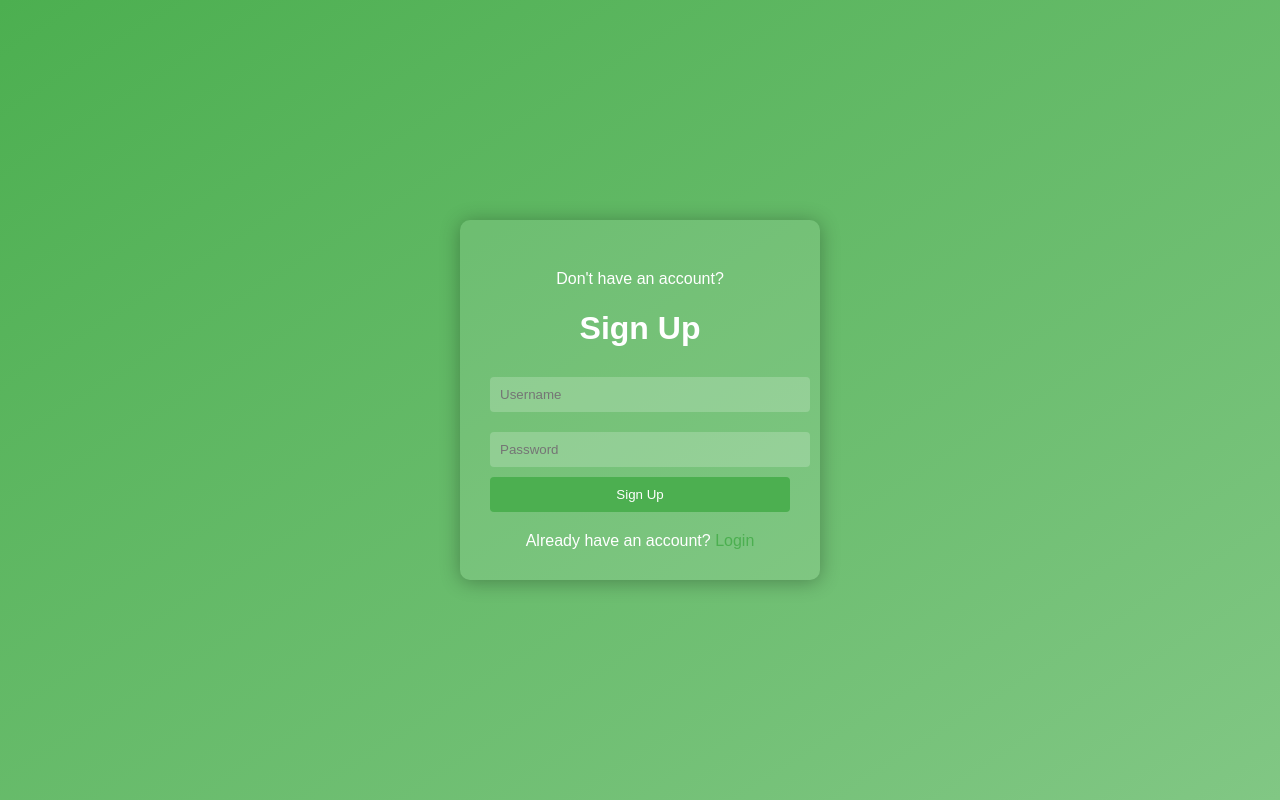
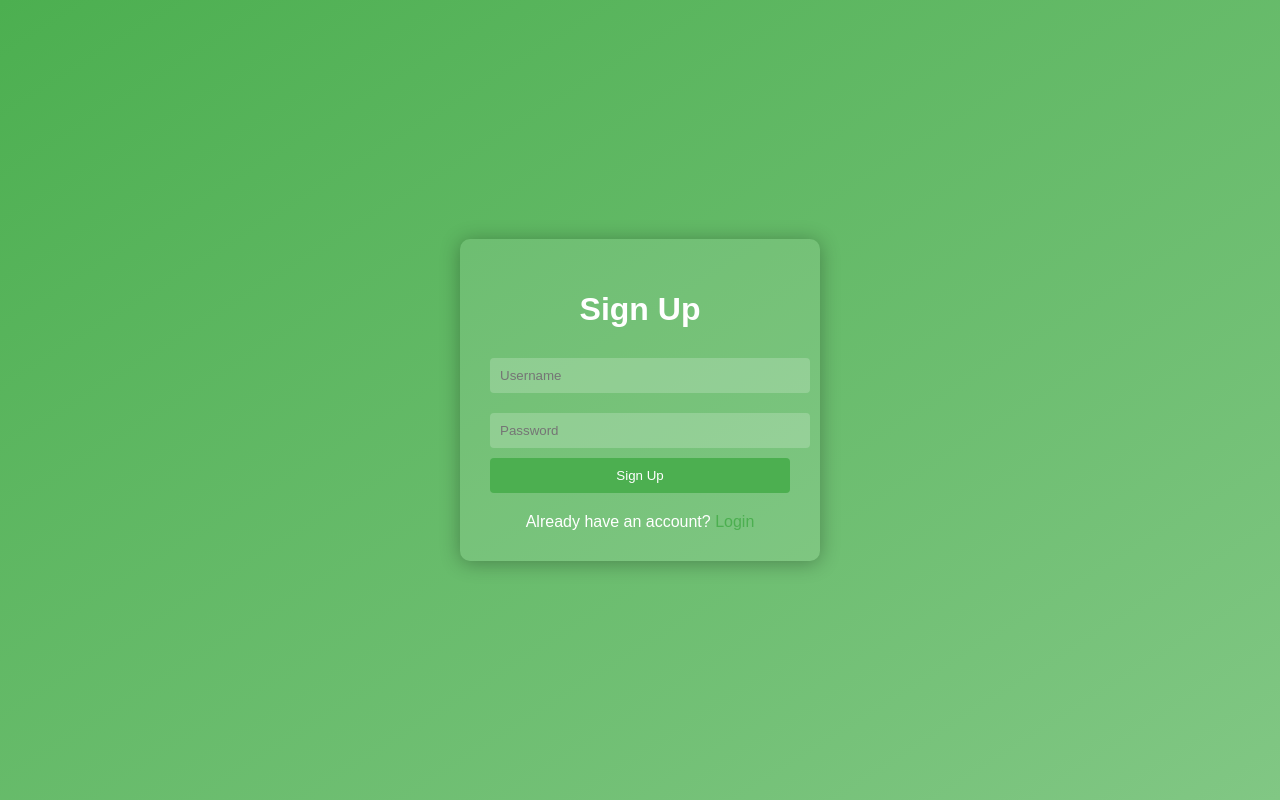
Before and after one commit to idkwhatiamdoingwithmylife/mynet, a plain HTML site: page login.html in a window 1280 px wide. Both pictures are taken after a click on the element "Sign Up". Drawn offline with Linux system fonts and the light colour scheme.

Commit message:
Update login.html

```diff
--- a/login.html
+++ b/login.html
@@ -65,7 +65,7 @@
             <input type="password" id="loginPassword" placeholder="Password" required>
             <button type="submit">Login</button>
         </form>
-        <div class="toggle">Don't have an account? <span id="toggleSignup" style="color: #4CAF50;">Sign Up</span></div>
+        <div class="toggle" id="signupToggle">Don't have an account? <span id="toggleSignup" style="color: #4CAF50;">Sign Up</span></div>
 
         <form id="signupForm" style="display:none;">
             <h1 id="signupTitle">Sign Up</h1>
@@ -81,22 +81,23 @@
         const signupForm = document.getElementById('signupForm');
         const toggleSignup = document.getElementById('toggleSignup');
         const toggleLogin = document.getElementById('toggleLogin');
+        const signupToggle = document.getElementById('signupToggle');
         const formTitle = document.getElementById('formTitle');
 
         toggleSignup.addEventListener('click', () => {
             loginForm.style.display = 'none';
             signupForm.style.display = 'block';
-            toggleSignup.style.display = 'none';
+            signupToggle.style.display = 'none';
             toggleLogin.style.display = 'block';
-            formTitle.style.display = 'none'; // Hide the login title
+            formTitle.style.display = 'none';
         });
 
         toggleLogin.addEventListener('click', () => {
             signupForm.style.display = 'none';
             loginForm.style.display = 'block';
             toggleLogin.style.display = 'none';
-            toggleSignup.style.display = 'block';
-            formTitle.style.display = 'block'; // Show the login title
+            signupToggle.style.display = 'block';
+            formTitle.style.display = 'block';
         });
 
         loginForm.addEventListener('submit', (event) => {
```
